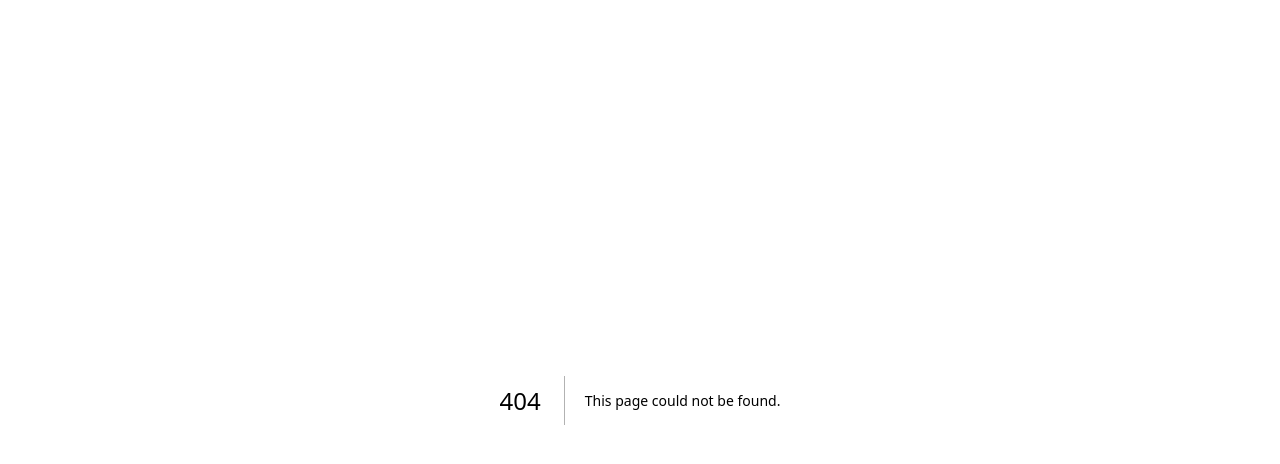
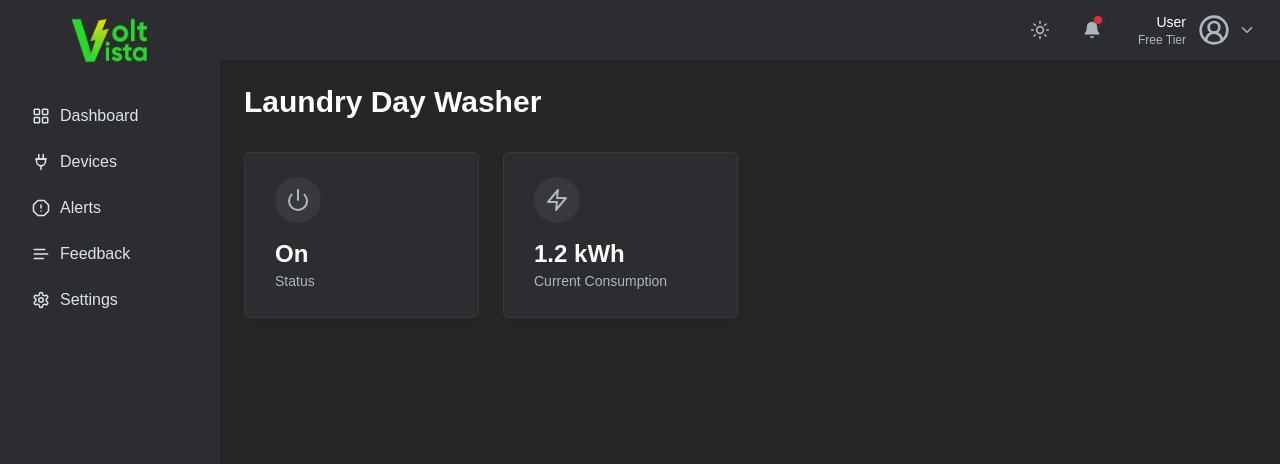
Before and after one commit to BorhanSaflo/volt-vista, a Next.js app: page /dashboard/devices/1 in a window 1280 px wide. Before the commit this address had no page. Shown: the top 464 px of the page. Built offline with nearby package versions, Linux system fonts and the light colour scheme; a web font is replaced by a local one.

Commit message:
v0.3.1 - add: Device-Specific Page

```diff
--- /dev/null
+++ b/app/dashboard/devices/[id]/page.tsx
@@ -0,0 +1,45 @@
+import CardDataStats from "@/components/CardDataStats";
+import { deviceData } from "@/data/sampleData"
+import { Power, Zap } from "lucide-react";
+interface DeviceProps {
+    params: { id: string };
+}
+
+export default function page({ params }: DeviceProps) {
+    const device = deviceData.find((device) => device.id === parseInt(params.id));
+
+    if (!device) {
+        return (
+            <div className="rounded-sm border border-stroke shadow-default dark:border-strokedark ">
+                <div className="py-6 px-4 md:px-6 xl:px-7.5 bg-white dark:bg-black">
+                    <h4 className="text-xl font-semibold text-black dark:text-white">
+                        Device Not Found
+                    </h4>
+                </div>
+            </div>
+        );
+    }
+
+    return (
+        <div className="flex flex-col gap-4">
+            <h4 className="text-3xl font-semibold text-black dark:text-white mb-4">
+                {device.name}
+            </h4>
+
+            <div className="grid grid-cols-1 gap-4 md:grid-cols-2 md:gap-6 xl:grid-cols-4 2xl:gap-7.5">
+                <CardDataStats
+                    title="Status"
+                    value={device.isOn ? "On" : "Off"}
+                    hoverSpotlight={false}
+                    icon={<Power size={24} />}
+                />
+                <CardDataStats
+                    title="Current Consumption"
+                    value={`${device.usage} kWh`}
+                    hoverSpotlight={false}
+                    icon={<Zap size={24} />}
+                />
+            </div>
+        </div>
+    )
+}
--- a/app/dashboard/devices/page.tsx
+++ b/app/dashboard/devices/page.tsx
@@ -1,4 +1,5 @@
 import { deviceData } from "@/data/sampleData"
+import Link from "next/link"
 
 export default function page() {
     return (
@@ -18,7 +19,8 @@ export default function page() {
             </div>
 
             {deviceData.map((device, key) => (
-                <div
+                <Link
+                    href={`/dashboard/devices/${device.id}`}
                     className={"grid grid-cols-5 border-t border-stroke py-4.5 px-4 dark:border-strokedark sm:grid-cols-12 md:px-6 2xl:px-7.5 text-sm text-black dark:text-white bg-[#fafafa] dark:bg-[#313235]"}
                     key={key}
                 >
@@ -29,7 +31,7 @@ export default function page() {
                     <div className="col-span-2 items-center hidden sm:flex">{device.location}</div>
                     <div className="col-span-2 flex items-center">{device.usage} kWh</div>
                     <div className="col-span-5 items-center hidden sm:flex">{device.note}</div>
-                </div>
+                </Link>
             ))}
         </div>
     )
--- a/app/dashboard/page.tsx
+++ b/app/dashboard/page.tsx
@@ -28,7 +28,7 @@ export default function Dashboard() {
           <CardDataStats
             key={index}
             title={stat.title}
-            total={stat.total}
+            value={stat.value}
             rate={stat.rate}
             levelUp={stat.levelUp}
             icon={stat.icon}
--- a/components/CardDataStats.tsx
+++ b/components/CardDataStats.tsx
@@ -4,13 +4,40 @@ import clsx from "clsx";
 import { motion, useMotionTemplate, useMotionValue } from "framer-motion";
 import { MouseEvent } from "react";
 
-export default function CardDataStats({
+const CardContent = ({
   title,
-  total,
+  value,
   rate,
   levelUp,
-  icon,
-}: CardStats) {
+  icon }: CardStats) => {
+  return (
+    <>
+      <div className="flex h-11.5 w-11.5 items-center justify-center rounded-full bg-meta-2 dark:bg-meta-4">
+        {icon}
+      </div>
+      <div className="mt-4 flex items-end justify-between">
+        <div>
+          <h4 className="text-title-md font-bold text-black dark:text-white">{value}</h4>
+          <span className="text-sm font-medium">{title}</span>
+        </div>
+        {
+          rate && (
+            <span
+              className={clsx("flex items-center gap-1 text-sm font-medium", {
+                "text-meta-3": levelUp,
+                "text-meta-1": !levelUp,
+              })}>
+              {rate}
+              {levelUp ? <ArrowUp className="fill-meta-3" size={15} /> : <ArrowDown className="fill-meta-1" size={15} />}
+            </span>
+          )
+        }
+      </div>
+    </>
+  );
+}
+
+const HoverSpotlightWrapper = ({ children, levelUp }: { children: React.ReactNode, levelUp?: boolean }) => {
   let mouseX = useMotionValue(0);
   let mouseY = useMotionValue(0);
 
@@ -31,29 +58,37 @@ export default function CardDataStats({
           background: useMotionTemplate`
             radial-gradient(
               650px circle at ${mouseX}px ${mouseY}px,
-              rgba(${levelUp ? "0, 255, 0" : "255, 0, 0"}, 0.1),
+              ${levelUp !== undefined ? levelUp ? "rgba(255, 255, 255, 0.2)" : "rgba(0, 0, 0, 0.2)" : "rgba(255, 255, 255, 0.2)"} 0%,
               transparent 80%
             )
-          `,
+      `,
         }}
       />
-      <div className="flex h-11.5 w-11.5 items-center justify-center rounded-full bg-meta-2 dark:bg-meta-4">
-        {icon}
-      </div>
-      <div className="mt-4 flex items-end justify-between">
-        <div>
-          <h4 className="text-title-md font-bold text-black dark:text-white">{total}</h4>
-          <span className="text-sm font-medium">{title}</span>
-        </div>
-        <span
-          className={clsx("flex items-center gap-1 text-sm font-medium", {
-            "text-meta-3": levelUp,
-            "text-meta-1": !levelUp,
-          })}>
-          {rate}
-          {levelUp ? <ArrowUp className="fill-meta-3" size={15} /> : <ArrowDown className="fill-meta-1" size={15} />}
-        </span>
-      </div>
+      {children}
     </div>
   );
 }
+
+export default function CardDataStats({
+  title,
+  value,
+  rate,
+  levelUp,
+  icon,
+  hoverSpotlight = true,
+}: CardStats) {
+  if (hoverSpotlight) {
+    return (
+      <HoverSpotlightWrapper levelUp={levelUp}>
+        <CardContent title={title} value={value} rate={rate} levelUp={levelUp} icon={icon} />
+      </HoverSpotlightWrapper>
+    );
+  }
+
+  return (
+    <div
+      className="relative rounded-md border border-stroke bg-white py-6 px-7.5 shadow-default dark:border-strokedark dark:bg-boxdark">
+      <CardContent title={title} value={value} rate={rate} levelUp={levelUp} icon={icon} />
+    </div>
+  );
+}
--- a/data/sampleData.tsx
+++ b/data/sampleData.tsx
@@ -18,28 +18,28 @@ export const monthlyUsage: number[] = [
 export const dashboardStats: CardStats[] = [
   {
     title: "Total Cost",
-    total: "$235.50",
+    value: "$235.50",
     rate: "3.21%",
     levelUp: true,
     icon: <CircleDollarSign size={24} />,
   },
   {
     title: "Total Usage",
-    total: "32.5 kWh",
+    value: "32.5 kWh",
     rate: "12.45%",
     levelUp: true,
     icon: <Zap size={24} />,
   },
   {
     title: "Total Savings",
-    total: "$15.75",
+    value: "$15.75",
     rate: "0.9%",
     levelUp: true,
     icon: <Leaf size={24} />,
   },
   {
     title: "Active Devices",
-    total: "8",
+    value: "8",
     rate: "2%",
     levelUp: false,
     icon: <PlugZap size={24} />,
@@ -48,6 +48,7 @@ export const dashboardStats: CardStats[] = [
 
 export const deviceData: DeviceData[] = [
   {
+    id: 1,
     icon: Plug,
     name: "Laundry Day Washer",
     isOn: true,
@@ -56,6 +57,7 @@ export const deviceData: DeviceData[] = [
     note: "Run laundry only on weekends to save energy",
   },
   {
+    id: 2,
     icon: Plug,
     name: "Kitchen Fridge",
     isOn: false,
@@ -64,6 +66,7 @@ export const deviceData: DeviceData[] = [
     note: "Turn off when leaving for vacation",
   },
   {
+    id: 3,
     icon: Plug,
     name: "Morning Brew Coffee Maker",
     isOn: true,
@@ -72,6 +75,7 @@ export const deviceData: DeviceData[] = [
     note: "Brew coffee only on weekdays in the morning",
   },
   {
+    id: 4,
     icon: Lightbulb,
     name: "Cozy Evening Lamp",
     isOn: true,
@@ -80,6 +84,7 @@ export const deviceData: DeviceData[] = [
     note: "Turn on in the evenings for a cozy atmosphere",
   },
   {
+    id: 5,
     icon: Plug,
     name: "Nightly Dishes Dishwasher",
     isOn: false,
@@ -88,6 +93,7 @@ export const deviceData: DeviceData[] = [
     note: "Run dishwasher every night after dinner",
   },
   {
+    id: 6,
     icon: Plug,
     name: "Quick Meals Microwave",
     isOn: true,
@@ -96,6 +102,7 @@ export const deviceData: DeviceData[] = [
     note: "Use microwave for quick meals during weekdays",
   },
   {
+    id: 7,
     icon: Lightbulb,
     name: "Evening Entertainment Lights",
     isOn: false,
@@ -104,6 +111,7 @@ export const deviceData: DeviceData[] = [
     note: "Turn off the lights when not actively watching TV",
   },
   {
+    id: 8,
     icon: Plug,
     name: "Bedtime AC",
     isOn: true,
@@ -112,6 +120,7 @@ export const deviceData: DeviceData[] = [
     note: "Use AC only during hot nights for better sleep",
   },
   {
+    id: 9,
     icon: Plug,
     name: "Healthy Smoothie Blender",
     isOn: true,
@@ -120,6 +129,7 @@ export const deviceData: DeviceData[] = [
     note: "Make a healthy smoothie every morning",
   },
   {
+    id: 10,
     icon: Plug,
     name: "Work Computer",
     isOn: false,
```
Also changed, not shown: app/types/global.d.ts (+5 -3 lines).
